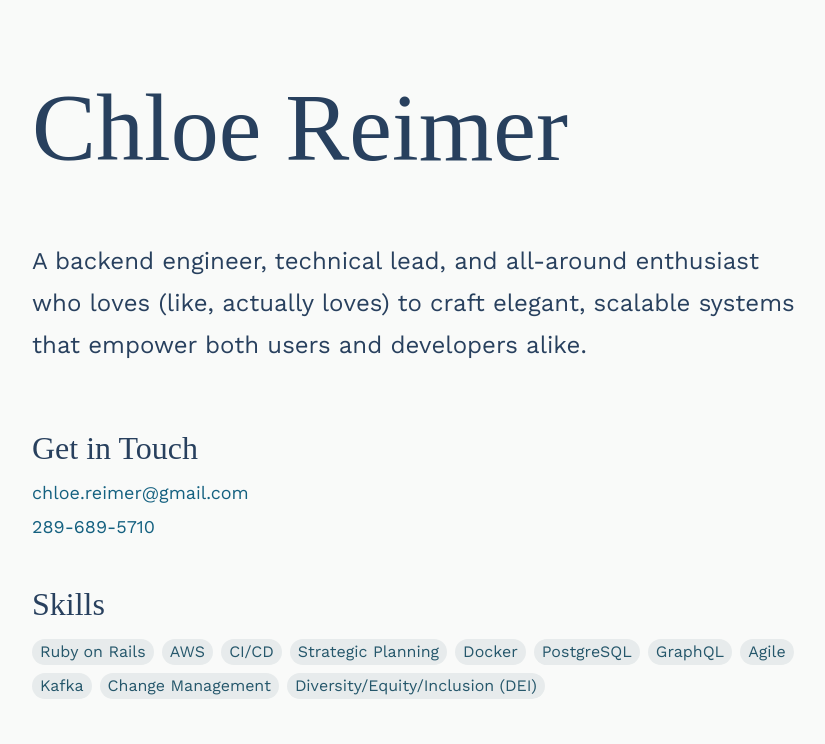
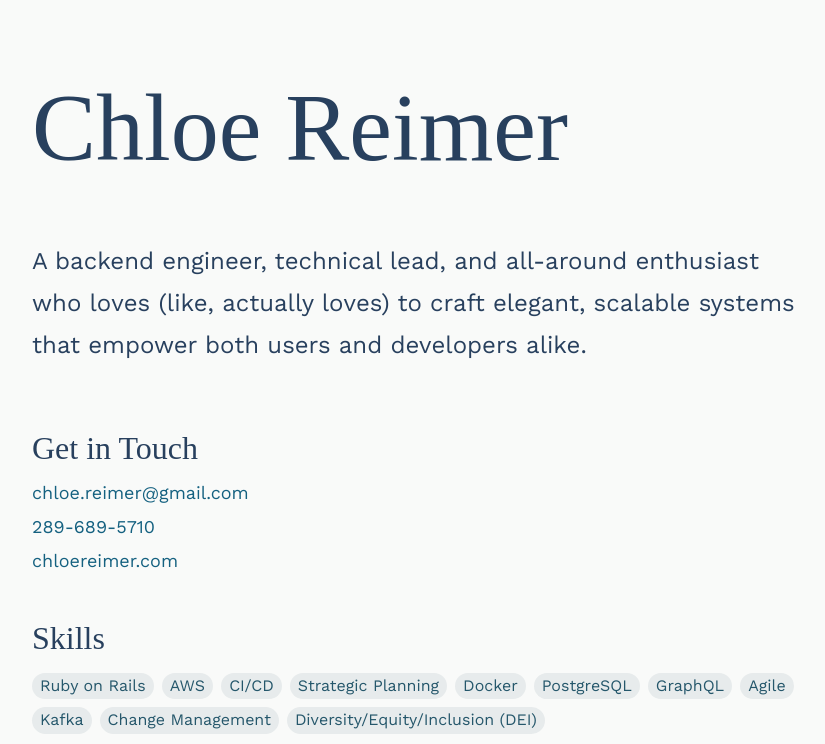
Before and after one commit to chloereimer/chloereimer.github.io, a plain HTML site: page resume.html in a window 1280 px wide. Shown: the top 744 px of the page, without its empty margins (224-1049 px from the left). Drawn offline with nearby package versions, Linux system fonts and the light colour scheme; a web font is replaced by a local one.

Commit message:
adds link to website

```diff
--- a/resume.html
+++ b/resume.html
@@ -35,6 +35,7 @@
           <ul id="contact-list">
             <li><a href="mailto:chloe.reimer@gmail.com">chloe.reimer@gmail.com</a></li>
             <li><a href="tel:289-689-5710">289-689-5710</a></li>
+            <li><a href="https://www.chloereimer.com" target="_blank">chloereimer.com</a></li>
           </ul>
         </section>
 
```
